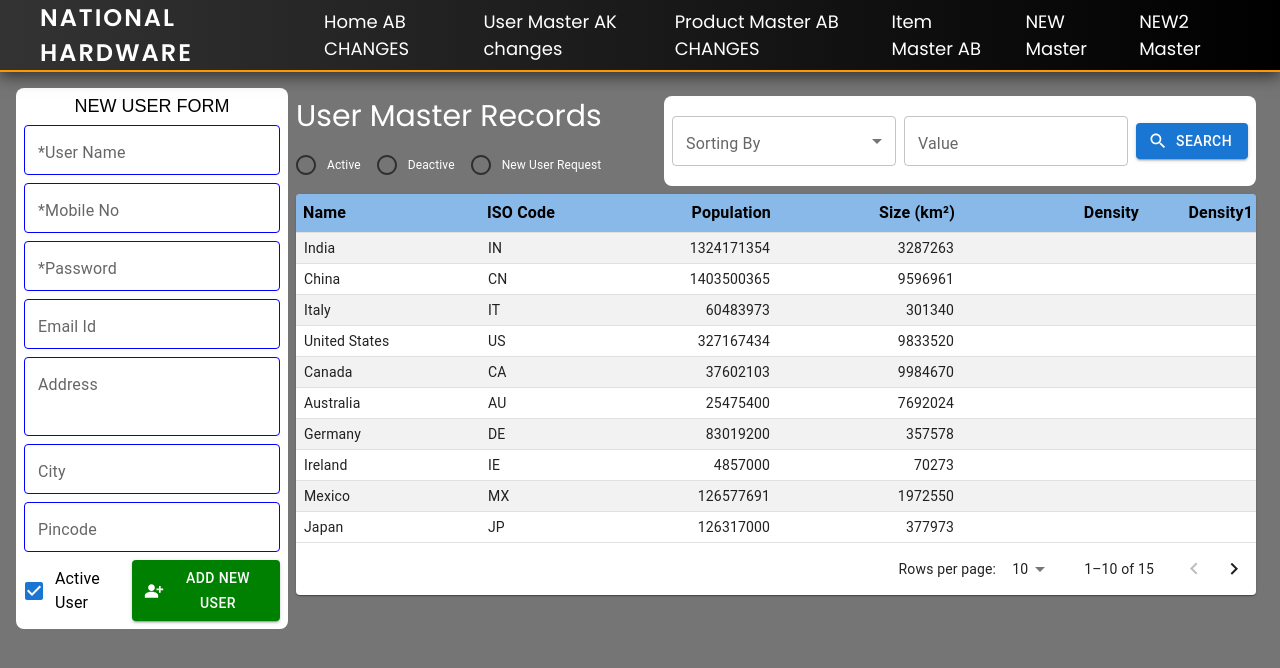
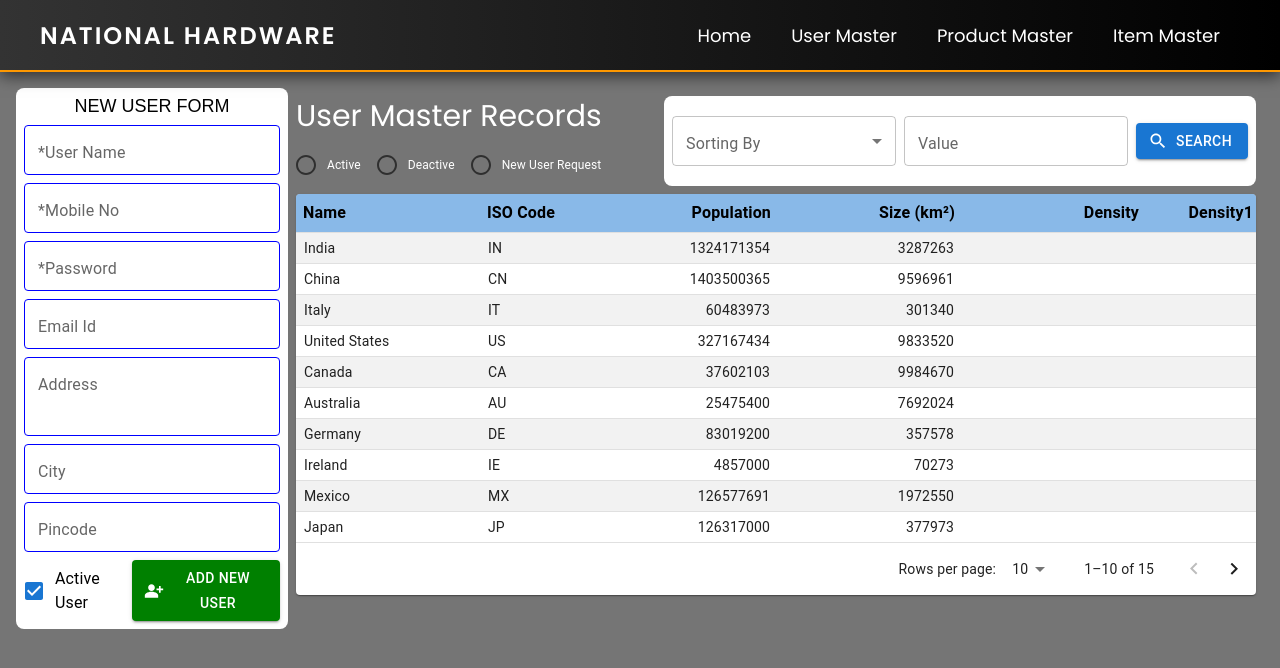
Before and after one commit to ariesworld2019/react_national_hardware, a React (Create React App) app: page / in a window 1280 px wide. Shown: the top 668 px of the page. Built offline with nearby package versions, Linux system fonts and the light colour scheme.

Commit message:
Final Changes

```diff
--- a/src/components/Navbar.js
+++ b/src/components/Navbar.js
@@ -26,22 +26,16 @@ const [isMobile, setIsMobile] = useState(false);
                <h3 className="logo">National Hardware</h3>
                <ul className={isMobile ? "nav-links-mobile" : "nav-links"}>
                    <li>
-                       <Link to="/" className="nav-link active">Home AB CHANGES</Link>
+                       <Link to="/" className="nav-link active">Home</Link>
                    </li>
                    <li>
-                       <Link to="/usermaster" className="nav-link">User Master AK changes</Link>
+                       <Link to="/usermaster" className="nav-link">User Master</Link>
                    </li>
                    <li>
-                       <Link to="/productcatagorymaster" className="nav-link">Product Master AB CHANGES</Link>
+                       <Link to="/productcatagorymaster" className="nav-link">Product Master</Link>
                    </li>
                    <li>
-                       <Link to="/itemmaster" className="nav-link">Item Master AB</Link>
-                   </li>
-                   <li>
-                       <Link to="/itemmaster" className="nav-link">NEW Master</Link>
-                   </li>
-                   <li>
-                       <Link to="/itemmaster" className="nav-link">NEW2 Master</Link>
+                       <Link to="/itemmaster" className="nav-link">Item Master</Link>
                    </li>
                </ul>
                <div
```
